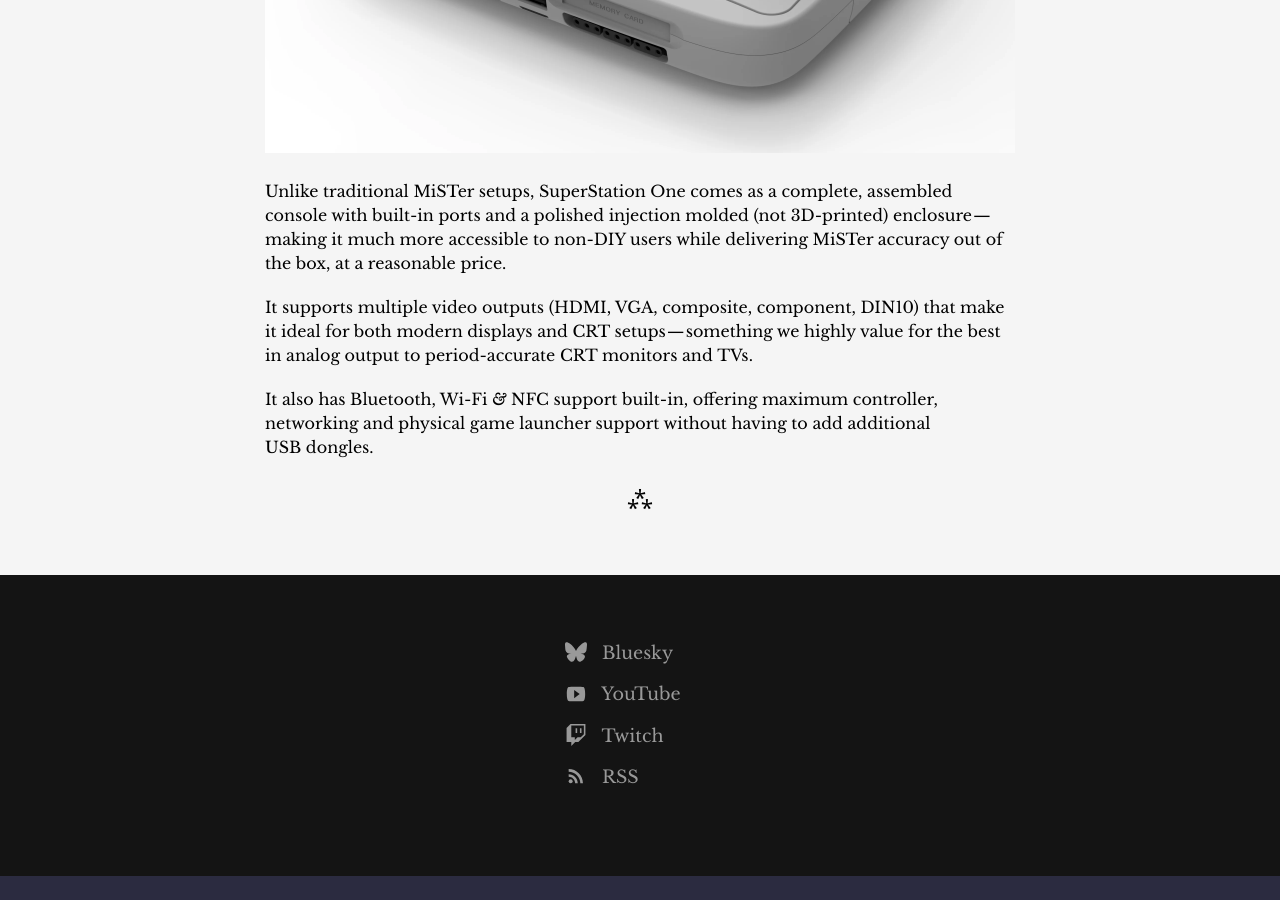
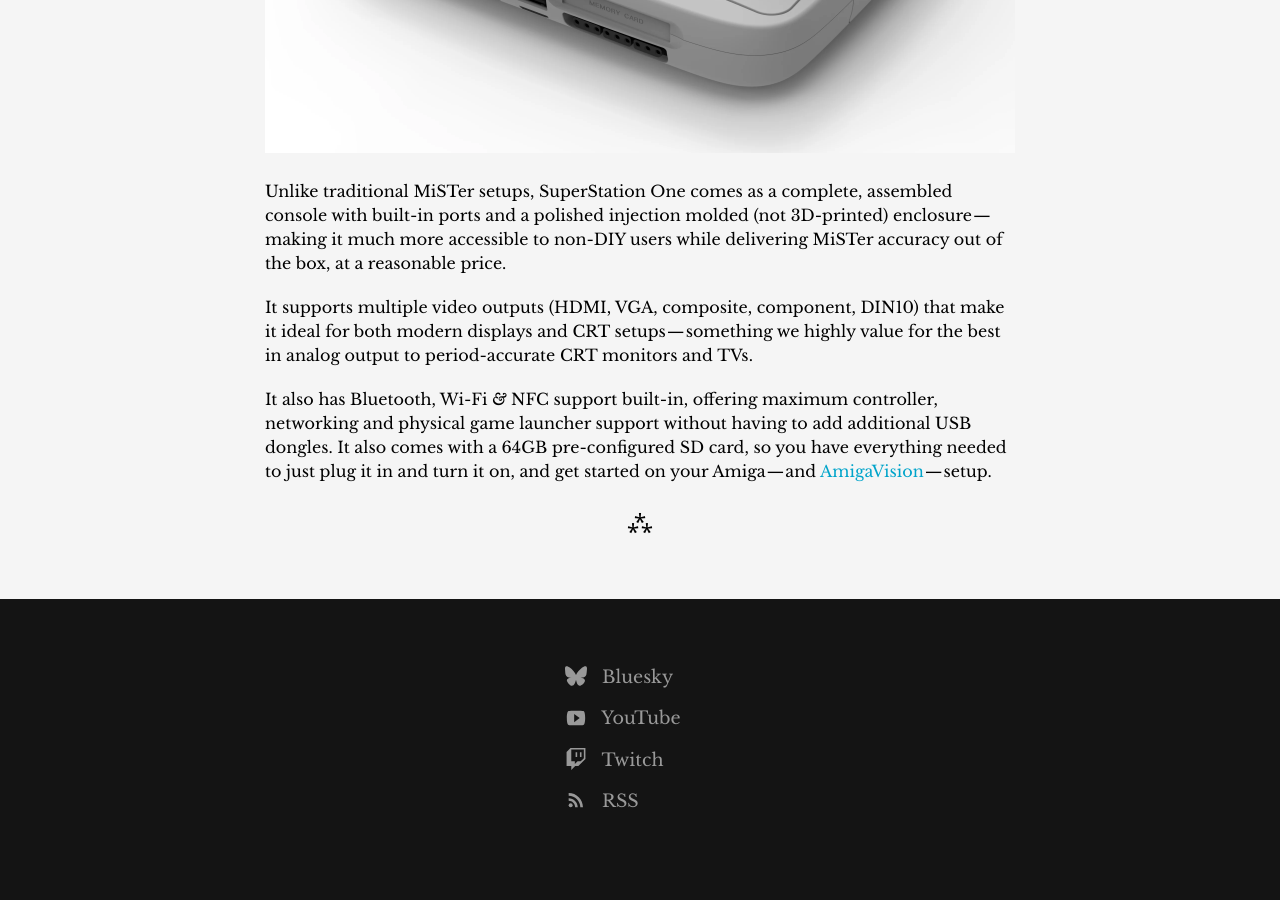
Before and after one commit to amigavision/amigavision.github.io, a Jekyll site: the page built from best.md, in a window 1280 px wide and 900 px high, scrolled down 8385 px. Built offline with Jekyll 4.4.1, drawn with Linux system fonts in a browser that asks for light colours; before the commit the page ends 9261 px from its top, so only the background shows below that.

Commit message:
Mention that SuperStation comes with a preconfigured SD card

```diff
--- a/best.md
+++ b/best.md
@@ -203,7 +203,7 @@
 
 It supports multiple video outputs (HDMI, VGA, composite, component, DIN10) that make it ideal for both modern displays and CRT setups — something we highly value for the best in analog output to period-accurate CRT monitors and TVs.
 
-It also has Bluetooth, Wi-Fi *&* NFC support built-in, offering maximum controller, networking and physical game launcher support without having to add additional USB dongles.
+It also has Bluetooth, Wi-Fi *&* NFC support built-in, offering maximum controller, networking and physical game launcher support without having to add additional USB dongles. It also comes with a 64GB pre-configured SD card, so you have everything needed to just plug it in and turn it on, and get started on your Amiga — and [AmigaVision] — setup.
 
 ---
 
@@ -220,6 +220,7 @@
 [Raspberry Pi 5]:https://www.raspberrypi.com/products/raspberry-pi-5/
 [SuperStation One]:https://retroremake.co/pages/superstationᵒⁿᵉ
 [Amiberry]:https://amiberry.com
+[AmigaVision]:https://amiga.vision
 
 [^1]: While emulators like WinUAE may be cycle accurate on paper, that doesn’t help when the host OS can interrupt the process at any time.
 
```
